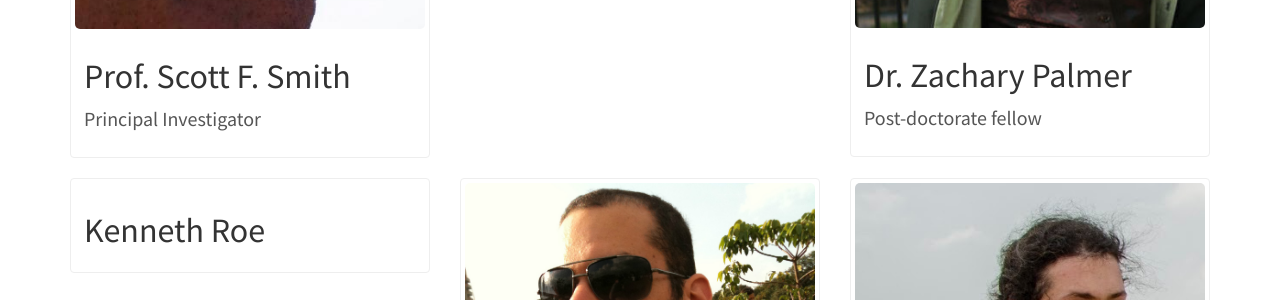
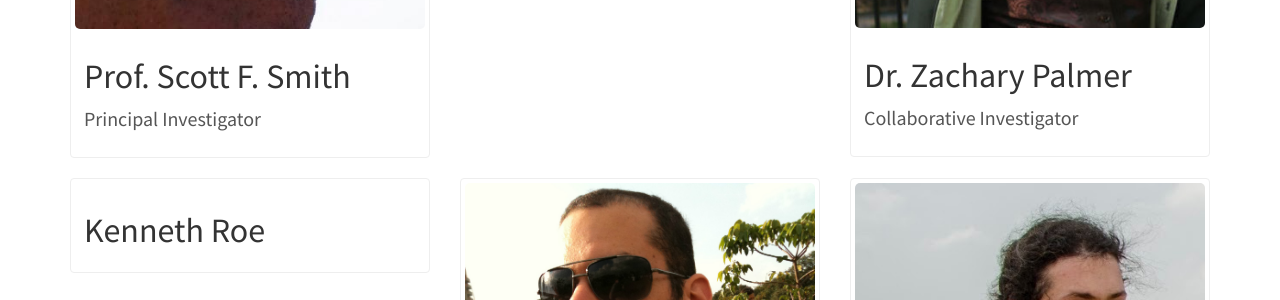
Before and after one commit to JHU-PL-Lab/www-pl-lab, a Jekyll site: the page built from members/members.html, in a window 1280 px wide and 900 px high, scrolled down 440 px. Shown: the part 155-455 px from the top of the window. Built offline with Jekyll 4.4.1, drawn with Linux system fonts in a browser that asks for light colours.

Commit message:
Update Zach's description

```diff
--- a/_data/members.yml
+++ b/_data/members.yml
@@ -12,7 +12,7 @@
       link: "http://www.cs.jhu.edu/~hmenon/"
 
     - name: "Dr. Zachary Palmer"
-      description: "Post-doctorate fellow"
+      description: "Collaborative Investigator"
       link: "http://www.cs.jhu.edu/~leafac/"
       avatar: "/members/avatars/zachary-palmer.jpg"
 
```
